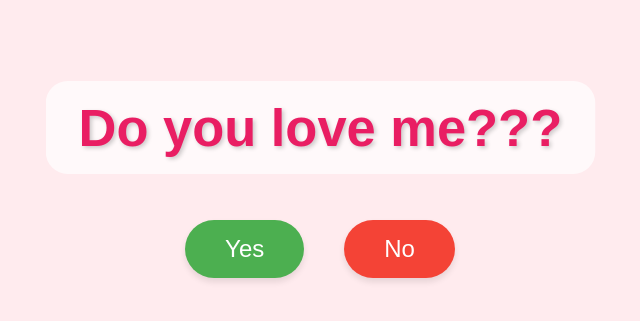
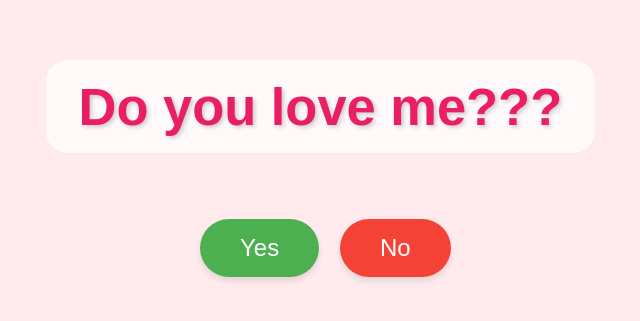
Before and after one commit to Hai3Ne/DoULovMe, a plain HTML site: page index.html in a window 1280 px wide. Shown: the part 235-556 px from the top of the page, without its empty margins (320-960 px from the left). Drawn offline with Linux system fonts and the light colour scheme.

Commit message:
update code

```diff
--- a/index.html
+++ b/index.html
@@ -8,10 +8,12 @@
 </head>
 <body>
     <h1>Do you love me???</h1>
-    <div class="buttons">
+
+    <div class="buttons-container">
         <button id="yesButton">Yes</button>
         <button id="noButton">No</button>
     </div>
+
     <div id="message"></div>
 
     <script src="script.js"></script>
--- a/script.js
+++ b/script.js
@@ -6,13 +6,7 @@ const body = document.body;
 let currentX = 0;
 let currentY = 0;
 
-window.addEventListener('load', function() {
-    noButton.style.position = 'static';
-
-    const buttonRect = noButton.getBoundingClientRect();
-    currentX = buttonRect.left;
-    currentY = buttonRect.top;
-});
+noButton.style.transition = 'all 0.5s ease';
 
 noButton.addEventListener('mouseover', function() {
     const viewportWidth = window.innerWidth;
@@ -24,7 +18,9 @@ noButton.addEventListener('mouseover', function() {
     const buttonRect = noButton.getBoundingClientRect();
     currentX = buttonRect.left;
     currentY = buttonRect.top;
+
     const safetyMargin = 50;
+
     const maxX = viewportWidth - buttonWidth - safetyMargin;
     const maxY = viewportHeight - buttonHeight - safetyMargin;
 
@@ -40,7 +36,6 @@ noButton.addEventListener('mouseover', function() {
 
         distance = Math.sqrt(Math.pow(newX - currentX, 2) + Math.pow(newY - currentY, 2));
         attempts++;
-
         if (attempts > maxAttempts) break;
     } while (distance < minDistance);
 
--- a/styles.css
+++ b/styles.css
@@ -25,10 +25,13 @@ h1 {
     border-radius: 20px;
 }
 
-.buttons {
+.buttons-container {
     display: flex;
-    gap: 40px;
+    justify-content: center;
+    width: 100%;
     position: relative;
+    height: 60px; /* Đủ cao để chứa các nút */
+    margin: 20px 0;
 }
 
 button {
@@ -39,19 +42,20 @@ button {
     cursor: pointer;
     box-shadow: 0 4px 6px rgba(0, 0, 0, 0.1);
     transition: transform 0.2s, box-shadow 0.2s;
-    position: relative;
 }
 
 #yesButton {
     background-color: #4CAF50;
     color: white;
+    position: absolute;
+    left: calc(50% - 120px); /* Điều chỉnh vị trí để tạo khoảng cách với nút No */
 }
 
 #noButton {
     background-color: #f44336;
     color: white;
-    position: relative;
-    transition: all 0.5s ease;
+    position: absolute;
+    left: calc(50% + 20px); /* Điều chỉnh vị trí để tạo khoảng cách với nút Yes */
 }
 
 #yesButton:hover {
```
